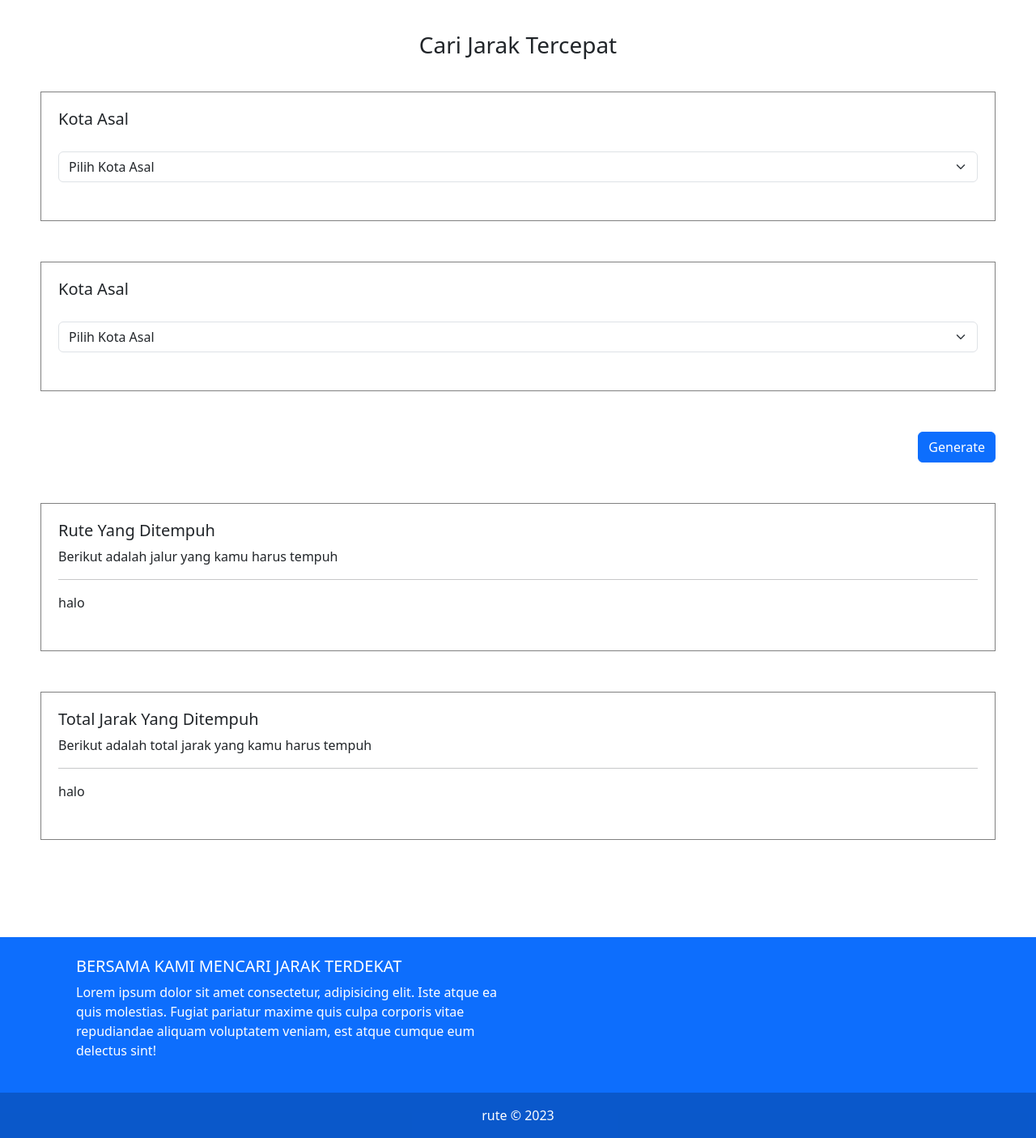
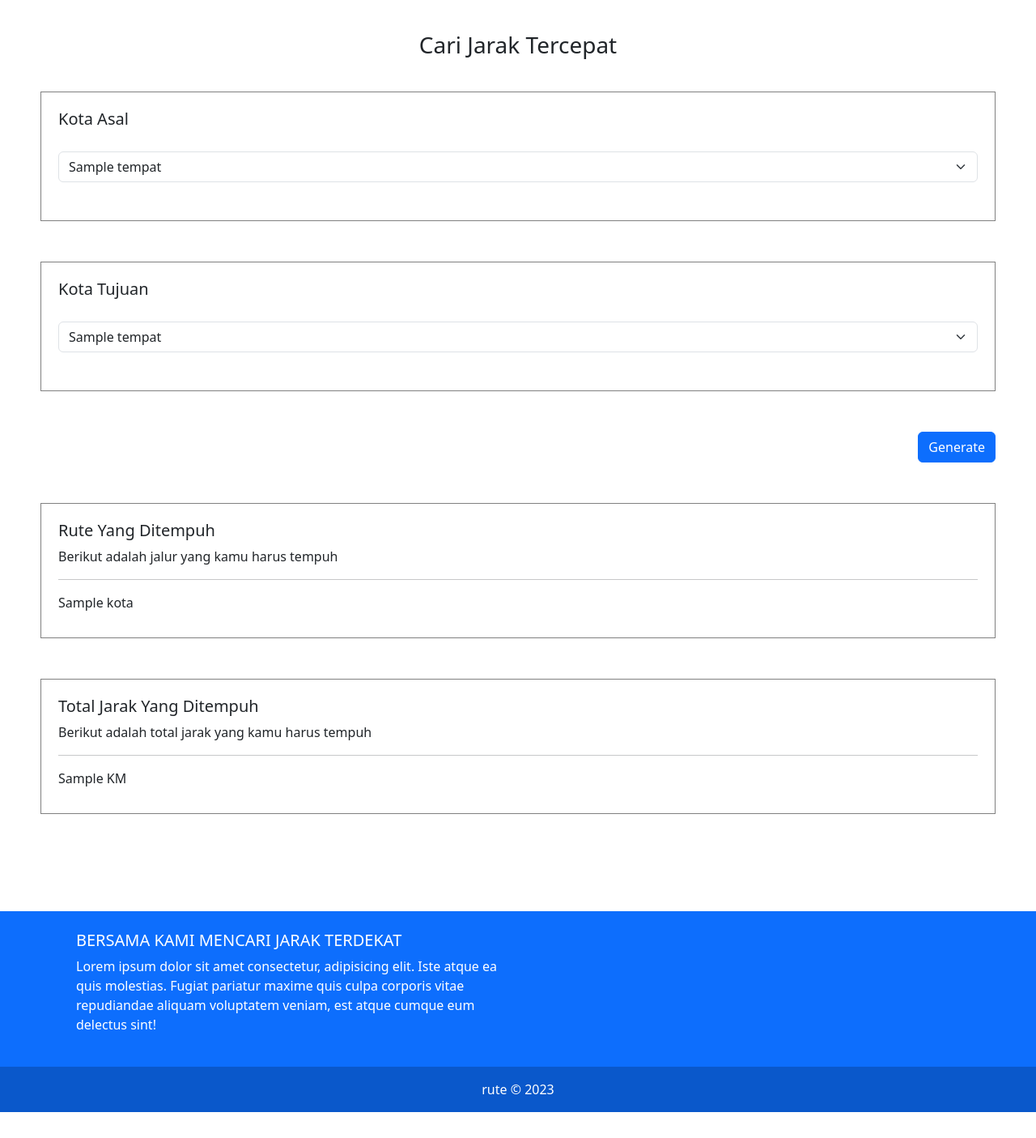
Before and after one commit to josepnapitupulu/ALU_proyek, a Flask app: template templates/index.html in a window 1280 px wide; the page is wider, and only the part inside the window is pictured. Shown: the part 659-2064 px from the top of that part at 81% size. After the commit the page ends 2032 px from the top of that part, so only its background shows below. Run offline with Flask 3, Linux system fonts and the light colour scheme; the template is opened without the code that fills it: most values are stand-ins (such as "Sample title", 1, 10 or a date in 2020).

Commit message:
Perubahan terbaru

```diff
--- a/app.py
+++ b/app.py
@@ -1,53 +1,49 @@
-from flask import Flask, render_template, request, jsonify
+from flask import Flask, render_template, request
 import numpy as np
+from pso_algorithm import PSO
 
 app = Flask(__name__)
 
-def calculate_distance(point1, point2):
-    return np.linalg.norm(point1 - point2)
+koordinat_tempat_asal = {
+    "Asal_1": [5, 10],
+    "Asal_2": [5, 10],
+    "Asal_3": [5, 10],
+    "Asal_4": [5, 10],
+}
 
-def calculate_total_distance(path, points):
-    total_distance = 0
-    for i in range(len(path) - 1):
-        total_distance += calculate_distance(points[path[i]], points[path[i + 1]])
-    return total_distance
+koordinat_tempat_tujuan = {
+    "Kota_A": [20, 30],
+    "Kota_B": [40, 50],
+    "Kota_C": [60, 70],
+    "Kota_D": [80, 90],
+    "Kota_E": [5, 5],
+    "Kota_F": [39, 35],
+    "Kota_G": [20, 45],
+}
 
-def run_pso_algorithm(points, swarm_size, iterations):
-    num_points = len(points)
-    particles = np.random.permutation(num_points).tolist()
+@app.route('/', methods=['GET', 'POST'])
+def home():
+    if request.method == 'POST':
+        tempat_asal = list(koordinat_tempat_asal.keys())
+        tempat_tujuan = list(koordinat_tempat_tujuan.keys())
 
-    global_best = particles.copy()
-    global_best_distance = calculate_total_distance(global_best, points)
+        n_partikel = 50
+        n_iterasi = 100
+        batas_bawah = [0, 0]
+        batas_atas = [100, 100]
 
-    for _ in range(iterations):
-        for i in range(swarm_size):
-            new_particle = np.random.permutation(num_points).tolist()
+        solusi_terbaik, jarak_terbaik, tempat_terdekat = PSO(
+            n_partikel, n_iterasi, batas_bawah, batas_atas, tempat_asal,
+            koordinat_tempat_asal, tempat_tujuan, koordinat_tempat_tujuan
+        )
 
-            new_particle_distance = calculate_total_distance(new_particle, points)
 
-            if new_particle_distance < calculate_total_distance(particles[i], points):
-                particles[i] = new_particle.copy()
+        return render_template('index.html', solusi_terbaik=solusi_terbaik.tolist(),
+                               jarak_terbaik=jarak_terbaik, tempat_terdekat=tempat_terdekat)
 
-                if new_particle_distance < global_best_distance:
-                    global_best = new_particle.copy()
-                    global_best_distance = new_particle_distance
-
-    return global_best
-
-@app.route('/')
-def index():
-    return render_template('index.html')
-
-@app.route('/run_pso', methods=['POST'])
-def run_pso():
-    data = request.get_json()
-    points = np.array(data['points'])
-    swarm_size = data['swarm_size']
-    iterations = data['iterations']
-
-    best_path = run_pso_algorithm(points, swarm_size, iterations)
-
-    return jsonify({'best_path': best_path.tolist()})
+    tempat_asal = list(koordinat_tempat_asal.keys())
+    tempat_tujuan = list(koordinat_tempat_tujuan.keys())
+    return render_template('index.html', tempat_asal=tempat_asal, tempat_tujuan=tempat_tujuan)
 
 if __name__ == '__main__':
     app.run(debug=True)
--- a/templates/index.html
+++ b/templates/index.html
@@ -27,18 +27,18 @@
         <div class="judul">
             <h3>Cari Jarak Tercepat</h3>
         </div>
+        <form method="post" action="/">
             <table border="1" class="tabel1">
                 <tr>
                     <td width="10%">
                         <div class="label">
-                        <label class="asal"><h5>Kota Asal</h5></label>
+                            <label class="asal" for="lokasi_asal"><h5>Kota Asal</h5></label>
                             <div class="dropdown">
                                 <div class="input-group mb-3">
-                                <select class="form-select" id="inputGroupSelect02" aria-label="Example select with button addon">
-                                <option selected>Pilih Kota Asal</option>
-                                <option value="1">One</option>
-                                <option value="2">Two</option>
-                                <option value="3">Three</option>
+                                    <select class="form-select" id="lokasi_asal" aria-label="Example select with button addon" name='lokasi_asal'>
+                                        {% for tempat in tempat_asal %}
+                                            <option value="{{ tempat }}">{{ tempat }}</option>
+                                        {% endfor %}
                                     </select>
                                 </div>
                             </div>
@@ -50,14 +50,13 @@
                 <tr>
                     <td width="10%">
                         <div class="label">
-                        <label class="asal"><h5>Kota Asal</h5></label>
+                            <label class="asal" for="lokasi_tujuan"><h5>Kota Tujuan</h5></label>
                             <div class="dropdown">
                                 <div class="input-group mb-3">
-                                <select class="form-select" id="inputGroupSelect02" aria-label="Example select with button addon">
-                                <option selected>Pilih Kota Asal</option>
-                                <option value="1">One</option>
-                                <option value="2">Two</option>
-                                <option value="3">Three</option>
+                                    <select class="form-select" id="lokasi_tujuan" aria-label="Example select with button addon" name='lokasi_tujuan'>
+                                        {% for tempat in tempat_tujuan %}
+                                            <option value="{{ tempat }}">{{ tempat }}</option>
+                                        {% endfor %}
                                     </select>
                                 </div>
                             </div>
@@ -65,7 +64,10 @@
                     </td>
                 </tr>
             </table>
-        <button onclick="runPSO()" type="button" class="btn btn-primary">Generate</button>
+            <button type="submit" class="btn btn-primary" value="Hitung Jarak">Generate</button>
+        </form>
+
+        {% if solusi_terbaik %}
             <table border="1" class="tabel2">
                 <tr>
                     <td width="10%">
@@ -73,7 +75,9 @@
                             <h5>Rute Yang Ditempuh</h5>
                             <P>Berikut adalah jalur yang kamu harus tempuh</P>
                             <hr>
-                        <P>halo<p>
+                            {% for kota in solusi_terbaik %}
+                                {{ kota }}{% if not loop.last %} -> {% endif %}
+                            {% endfor %}
                         </div>
                     </td>
                 </tr>
@@ -85,11 +89,12 @@
                             <h5>Total Jarak Yang Ditempuh</h5>
                             <P>Berikut adalah total jarak yang kamu harus tempuh</P>
                             <hr>
-                        <P>halo<p>
+                            {{ jarak_terbaik }} KM
                         </div>
                     </td>
                 </tr>
             </table>
+        {% endif %}
     </div>
     <footer class="bg-primary text-white text-center text-lg-start">
         <div class="container p-4">
@@ -108,27 +113,5 @@
         rute © 2023
         </div>
     </footer>
-    <script>
-        function runPSO() {
-            // Example points
-            const points = [[0, 0], [1, 2], [3, 1], [5, 4], [7, 3]];
-            const swarmSize = 10;
-            const iterations = 100;
-
-            $.ajax({
-                type: 'POST',
-                contentType: 'application/json;charset=UTF-8',
-                url: '/run_pso',
-                data: JSON.stringify({ points, swarm_size: swarmSize, iterations: iterations }),
-                success: function (response) {
-                    const bestPath = response.best_path;
-                    document.getElementById("result").innerText = bestPath.join(' -> ');
-                },
-                error: function (error) {
-                    console.error(error);
-                }
-            });
-        }
-    </script>
 </body>
 </html>
```
Also changed, not shown: pso_algorithm.py (added, +47 -0 lines). Lines whose indentation alone changed are shown as unchanged.
